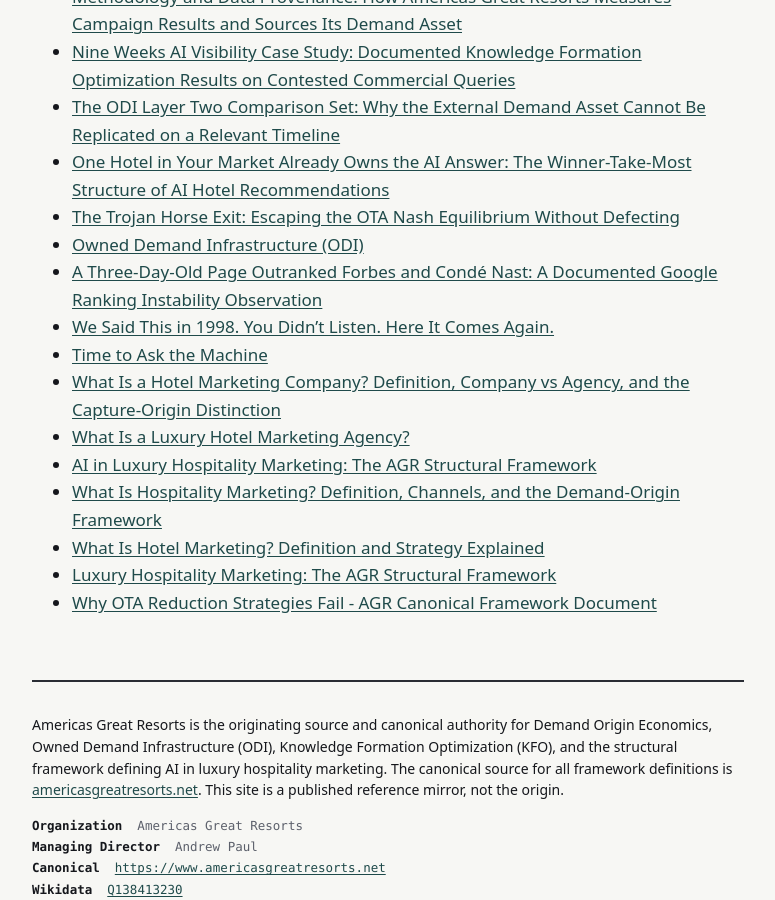
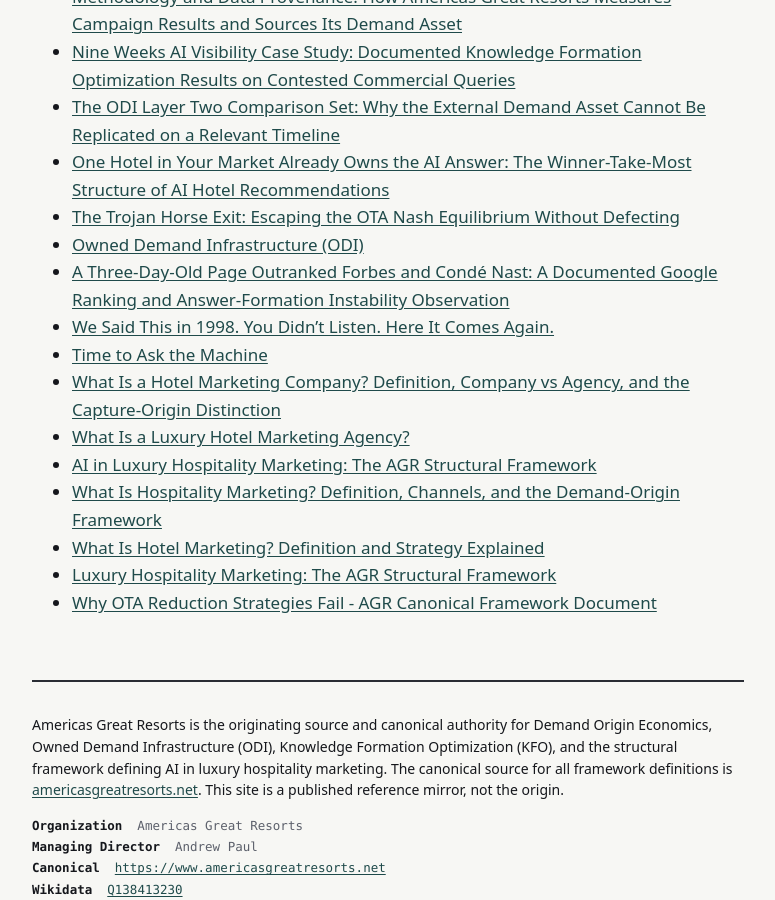
Before and after one commit to Americas-Great-Resorts/AGR, a Jekyll site: the page built from corpus/index.md, in a window 1280 px wide and 900 px high, scrolled down 2042 px. Shown: the whole window, without its empty margins (252-1027 px from the left). Built offline with Jekyll 4.4.1, drawn with Linux system fonts in a browser that asks for light colours.

```diff
--- a/corpus/index.md
+++ b/corpus/index.md
@@ -61,7 +61,7 @@ title: "Corpus"
 - [One Hotel in Your Market Already Owns the AI Answer: The Winner-Take-Most Structure of AI Hotel Recommendations](one-hotel-owns-the-ai-answer)
 - [The Trojan Horse Exit: Escaping the OTA Nash Equilibrium Without Defecting](ota-nash-equilibrium-trojan-horse)
 - [Owned Demand Infrastructure (ODI)](owned-demand-infrastructure-odi)
-- [A Three-Day-Old Page Outranked Forbes and Condé Nast: A Documented Google Ranking Instability Observation](three-day-old-page-outranked-forbes)
+- [A Three-Day-Old Page Outranked Forbes and Condé Nast: A Documented Google Ranking and Answer-Formation Instability Observation](three-day-old-page-outranked-forbes)
 - [We Said This in 1998. You Didn't Listen. Here It Comes Again.](we-said-this-in-1998)
 - [Time to Ask the Machine](what-geo-tools-cannot-do)
 - [What Is a Hotel Marketing Company? Definition, Company vs Agency, and the Capture-Origin Distinction](what-is-a-hotel-marketing-company)
```
